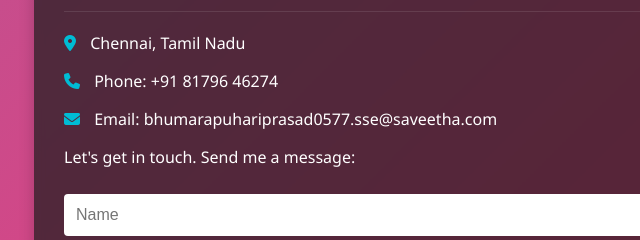
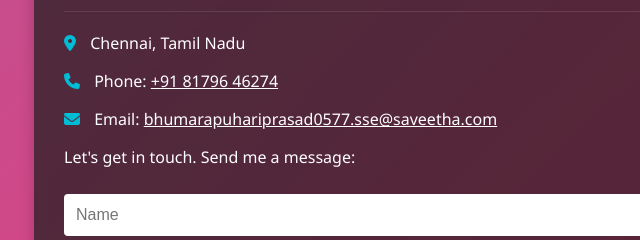
Before and after one commit to haribhumarapu/btech-portifolio, a plain HTML site: page index.html in a window 1280 px wide. Shown: the part 2192-2432 px from the top of the page, 106-746 px from the left. Drawn offline with Linux system fonts and the light colour scheme.

Commit message:
Update index.html

```diff
--- a/index.html
+++ b/index.html
@@ -276,8 +276,8 @@
       <h2>📬 Contact Me</h2>
       <hr>
       <p><i class="fas fa-map-marker-alt"></i> Chennai, Tamil Nadu</p>
-      <p><i class="fas fa-phone"></i> Phone: +91 81796 46274</p>
-      <p><i class="fas fa-envelope"></i> Email: bhumarapuhariprasad0577.sse@saveetha.com</p>
+      <p><i class="fas fa-phone"></i> Phone: <a href="tel:+918179646274" style="color: #fff; text-decoration: underline;">+91 81796 46274</a></p>
+      <p><i class="fas fa-envelope"></i> Email: <a href="mailto:bhumarapuhariprasad0577.sse@saveetha.com" style="color: #fff; text-decoration: underline;">bhumarapuhariprasad0577.sse@saveetha.com</a></p>
 
       <p>Let's get in touch. Send me a message:</p>
       <form class="contact-form">
```
